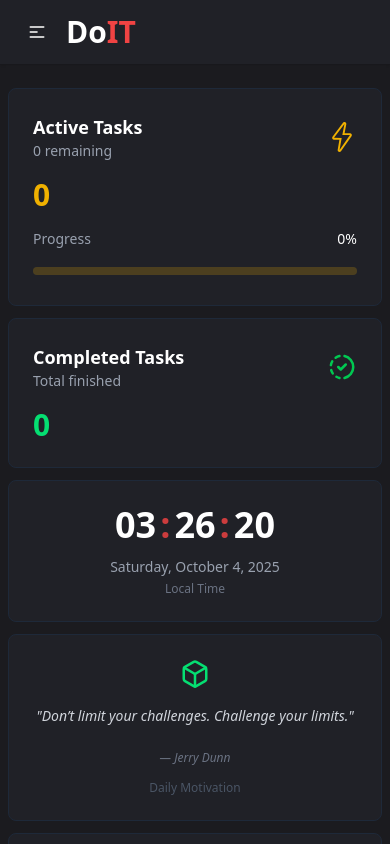
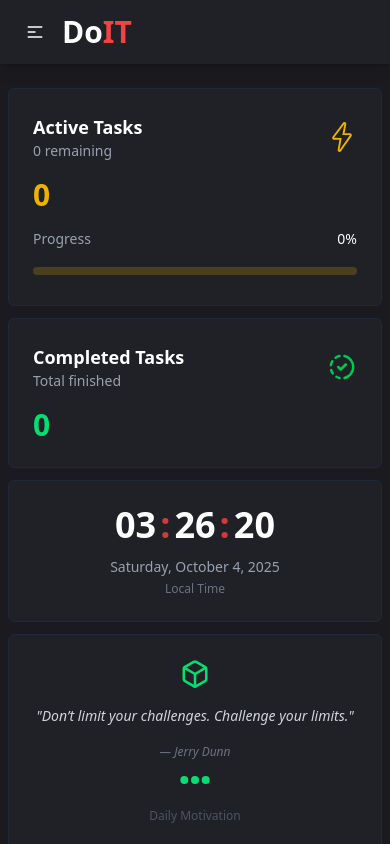
Before and after one commit to Soyab-Aktar/doIt-todo-app, a React (Vite) app: page / in a window 390 px wide. Shown: the top 844 px of the page. Built offline with nearby package versions, Linux system fonts and the light colour scheme.

Commit message:
Scroll to top when route change, changes on dailMotivation componenet, fix responsive of wekkcalender compoenent,some changes on index.css, fixed navbar added, date-input device render issue fixed

```diff
--- /dev/null
+++ b/src/components/ScrollToTop.jsx
@@ -0,0 +1,12 @@
+import React, { useEffect } from "react";
+import { useLocation } from "react-router-dom";
+
+const ScrollToTop = () => {
+  const { pathName } = useLocation();
+  useEffect(() => {
+    window.scrollTo(0, 0);
+  }, [pathName]);
+  return null;
+};
+
+export default ScrollToTop;
--- a/src/components/layout/HomePage.jsx
+++ b/src/components/layout/HomePage.jsx
@@ -2,6 +2,7 @@ import React, { useState, useEffect, useRef } from "react";
 import { Outlet, useLocation } from "react-router-dom";
 import Navbar from "../Navbar";
 import Loader from "../pages/Loader";
+import ScrollToTop from "../ScrollToTop";
 
 const HomePage = () => {
   const [isLoading, setIsLoading] = useState(false);
@@ -42,13 +43,14 @@ const HomePage = () => {
 
   return (
     <div>
-      <nav>
+      <nav className="fixed top-0 left-0 right-0 z-50 bg-[#1B1B1F] shadow-lg">
         <Navbar />
       </nav>
-      <main className="lg:w-9/12 md:w-11/12 mx-auto">
+      <main className="lg:w-9/12 md:w-11/12 mx-auto mt-16 md:mt-12">
         {isLoading ? (
           <div className="flex items-center justify-center min-h-[400px]">
             <Loader />
+            <ScrollToTop></ScrollToTop>
           </div>
         ) : (
           <Outlet />
--- a/src/components/pages/Tasks_Page.jsx
+++ b/src/components/pages/Tasks_Page.jsx
@@ -7,6 +7,7 @@ import { showSuccessToast, showWarningToast } from "@/utils/sweetAlert";
 
 const Tasks_Page = () => {
   const { selectedOption, setTasks, resetForm } = useContext(DataContext);
+
   const handleSubmit = (e) => {
     e.preventDefault();
     const formData = new FormData(e.target);
@@ -65,11 +66,34 @@ const Tasks_Page = () => {
 
         {/* Date */}
 
-        <input
-          name="date"
-          type="datetime-local"
-          className="col-span-1 input w-full text-gray-400 rounded-md bg-[#1B1B1F] focus:outline focus:outline-gray-500 border border-gray-600 py-6 "
-        />
+        <div className="relative col-span-1">
+          <input
+            name="date"
+            type="datetime-local"
+            className="input w-full text-gray-400 rounded-md bg-[#1B1B1F] focus:outline focus:outline-gray-500 border border-gray-600 py-6"
+            onFocus={(e) => {
+              // Hide placeholder when focused
+              e.target.nextElementSibling?.classList.add("hidden");
+            }}
+            onBlur={(e) => {
+              // Show placeholder when empty and unfocused
+              if (!e.target.value) {
+                e.target.nextElementSibling?.classList.remove("hidden");
+              }
+            }}
+            onChange={(e) => {
+              // Hide placeholder when there's a value
+              if (e.target.value) {
+                e.target.nextElementSibling?.classList.add("hidden");
+              } else {
+                e.target.nextElementSibling?.classList.remove("hidden");
+              }
+            }}
+          />
+          <span className="text-sm absolute left-3 top-1/2 transform -translate-y-1/2 text-gray-400 pointer-events-none md:hidden">
+            Date & Time
+          </span>
+        </div>
 
         {/* button */}
         <button
--- a/src/components/ui/DailyMotivation.jsx
+++ b/src/components/ui/DailyMotivation.jsx
@@ -46,11 +46,17 @@ const DailyMotivation = () => {
           transform transition-all duration-300
           group-hover:text-gray-300 relative"
         >
-          <span className="relative">
+          <span className="flex flex-col items-center gap-1">
             — {currentQuote.author}
+            {/* <span
+              className="absolute -bottom-1 left-0 md:w-0 h-0.5 bg-green-400
+              transition-all duration-300 group-hover:w-full w-full"
+            ></span> */}
+            {/* <progress className="progress progress-success w-3/5"></progress> */}
             <span
-              className="absolute -bottom-1 left-0 w-0 h-0.5 bg-green-400
-              transition-all duration-300 group-hover:w-full"
+              className="loading loading-dots loading-xl text-green-400
+          transform transition-all duration-300
+          group-hover:scale-110  group-hover:text-green-300"
             ></span>
           </span>
         </cite>
--- a/src/components/ui/WeekCalendar.jsx
+++ b/src/components/ui/WeekCalendar.jsx
@@ -62,7 +62,9 @@ const WeekCalendar = () => {
               }
             `}
           >
-            <div className="font-medium">{weekDays[index]}</div>
+            <div className="text-xs md:text-lg font-medium md:font-semibold">
+              {weekDays[index]}
+            </div>
             <div className="text-lg">{date.getDate()}</div>
             <div
               className={`p-1 w-0.5 mx-auto rounded-full ${
--- a/src/index.css
+++ b/src/index.css
@@ -1,7 +1,5 @@
 @import "tailwindcss";
 @import "tw-animate-css";
-
-@custom-variant dark (&:is(.dark *));
 @plugin "daisyui";
 
 html, body, #root {
@@ -11,137 +9,3 @@ html, body, #root {
   background-color: #1B1B1F; /* your dark bg */
   color: #ffffff;            /* default text color */
 }
-.surface-bg {
-  background-color: #202127;
-  backdrop-filter: blur(12px);
-  -webkit-backdrop-filter: blur(12px);
-}
-.accent-color {
-  background-color: #F56565;
-  color: #ffffff;
-}
-
-.accent-border {
-  border: 1px solid #ef4444;
-}
-
-/* Muted text */
-.text-muted {
-  color: #9ca3af;
-}
-
-@theme inline {
-  --radius-sm: calc(var(--radius) - 4px);
-  --radius-md: calc(var(--radius) - 2px);
-  --radius-lg: var(--radius);
-  --radius-xl: calc(var(--radius) + 4px);
-  --color-background: var(--background);
-  --color-foreground: var(--foreground);
-  --color-card: var(--card);
-  --color-card-foreground: var(--card-foreground);
-  --color-popover: var(--popover);
-  --color-popover-foreground: var(--popover-foreground);
-  --color-primary: var(--primary);
-  --color-primary-foreground: var(--primary-foreground);
-  --color-secondary: var(--secondary);
-  --color-secondary-foreground: var(--secondary-foreground);
-  --color-muted: var(--muted);
-  --color-muted-foreground: var(--muted-foreground);
-  --color-accent: var(--accent);
-  --color-accent-foreground: var(--accent-foreground);
-  --color-destructive: var(--destructive);
-  --color-border: var(--border);
-  --color-input: var(--input);
-  --color-ring: var(--ring);
-  --color-chart-1: var(--chart-1);
-  --color-chart-2: var(--chart-2);
-  --color-chart-3: var(--chart-3);
-  --color-chart-4: var(--chart-4);
-  --color-chart-5: var(--chart-5);
-  --color-sidebar: var(--sidebar);
-  --color-sidebar-foreground: var(--sidebar-foreground);
-  --color-sidebar-primary: var(--sidebar-primary);
-  --color-sidebar-primary-foreground: var(--sidebar-primary-foreground);
-  --color-sidebar-accent: var(--sidebar-accent);
-  --color-sidebar-accent-foreground: var(--sidebar-accent-foreground);
-  --color-sidebar-border: var(--sidebar-border);
-  --color-sidebar-ring: var(--sidebar-ring);
-}
-
-:root {
-  --radius: 0.625rem;
-  --background: oklch(1 0 0);
-  --foreground: oklch(0.145 0 0);
-  --card: oklch(1 0 0);
-  --card-foreground: oklch(0.145 0 0);
-  --popover: oklch(1 0 0);
-  --popover-foreground: oklch(0.145 0 0);
-  --primary: oklch(0.205 0 0);
-  --primary-foreground: oklch(0.985 0 0);
-  --secondary: oklch(0.97 0 0);
-  --secondary-foreground: oklch(0.205 0 0);
-  --muted: oklch(0.97 0 0);
-  --muted-foreground: oklch(0.556 0 0);
-  --accent: oklch(0.97 0 0);
-  --accent-foreground: oklch(0.205 0 0);
-  --destructive: oklch(0.577 0.245 27.325);
-  --border: oklch(0.922 0 0);
-  --input: oklch(0.922 0 0);
-  --ring: oklch(0.708 0 0);
-  --chart-1: oklch(0.646 0.222 41.116);
-  --chart-2: oklch(0.6 0.118 184.704);
-  --chart-3: oklch(0.398 0.07 227.392);
-  --chart-4: oklch(0.828 0.189 84.429);
-  --chart-5: oklch(0.769 0.188 70.08);
-  --sidebar: oklch(0.985 0 0);
-  --sidebar-foreground: oklch(0.145 0 0);
-  --sidebar-primary: oklch(0.205 0 0);
-  --sidebar-primary-foreground: oklch(0.985 0 0);
-  --sidebar-accent: oklch(0.97 0 0);
-  --sidebar-accent-foreground: oklch(0.205 0 0);
-  --sidebar-border: oklch(0.922 0 0);
-  --sidebar-ring: oklch(0.708 0 0);
-}
-
-.dark {
-  --background: oklch(0.145 0 0);
-  --foreground: oklch(0.985 0 0);
-  --card: oklch(0.205 0 0);
-  --card-foreground: oklch(0.985 0 0);
-  --popover: oklch(0.205 0 0);
-  --popover-foreground: oklch(0.985 0 0);
-  --primary: oklch(0.922 0 0);
-  --primary-foreground: oklch(0.205 0 0);
-  --secondary: oklch(0.269 0 0);
-  --secondary-foreground: oklch(0.985 0 0);
-  --muted: oklch(0.269 0 0);
-  --muted-foreground: oklch(0.708 0 0);
-  --accent: oklch(0.269 0 0);
-  --accent-foreground: oklch(0.985 0 0);
-  --destructive: oklch(0.704 0.191 22.216);
-  --border: oklch(1 0 0 / 10%);
-  --input: oklch(1 0 0 / 15%);
-  --ring: oklch(0.556 0 0);
-  --chart-1: oklch(0.488 0.243 264.376);
-  --chart-2: oklch(0.696 0.17 162.48);
-  --chart-3: oklch(0.769 0.188 70.08);
-  --chart-4: oklch(0.627 0.265 303.9);
-  --chart-5: oklch(0.645 0.246 16.439);
-  --sidebar: oklch(0.205 0 0);
-  --sidebar-foreground: oklch(0.985 0 0);
-  --sidebar-primary: oklch(0.488 0.243 264.376);
-  --sidebar-primary-foreground: oklch(0.985 0 0);
-  --sidebar-accent: oklch(0.269 0 0);
-  --sidebar-accent-foreground: oklch(0.985 0 0);
-  --sidebar-border: oklch(1 0 0 / 10%);
-  --sidebar-ring: oklch(0.556 0 0);
-}
-
-@layer base {
-  * {
-    @apply border-border outline-ring/50;
-  }
-  body {
-    @apply bg-background text-foreground;
-  }
-}
```
